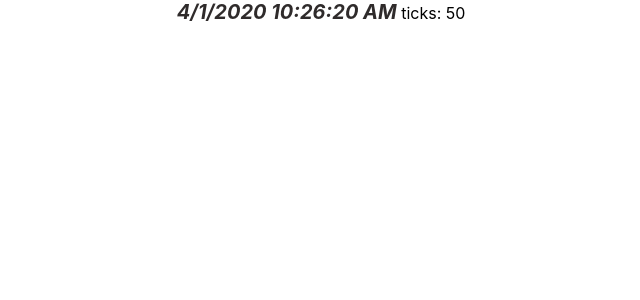
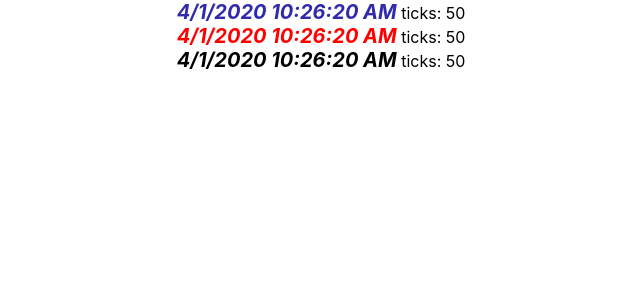
Before and after one commit to ereuven/learn_react, a React (Create React App) app: page / in a window 1280 px wide. Shown: the top 300 px of the page, without its empty margins (319-959 px from the left). Built offline with nearby package versions, Linux system fonts and the light colour scheme.

Commit message:
multiple clocks

```diff
--- a/src/App.js
+++ b/src/App.js
@@ -6,7 +6,9 @@ import Clock from './components/clock/clock';
 function App() {
   return (
     <div className="App">
-      <Clock color="#2f2b2b"/>
+      <Clock color="#2f2bab"/>
+      <Clock color="red" />
+      <Clock/>
 
       {/* <header className="App-header">
         <img src={logo} className="App-logo" alt="logo" />
```
